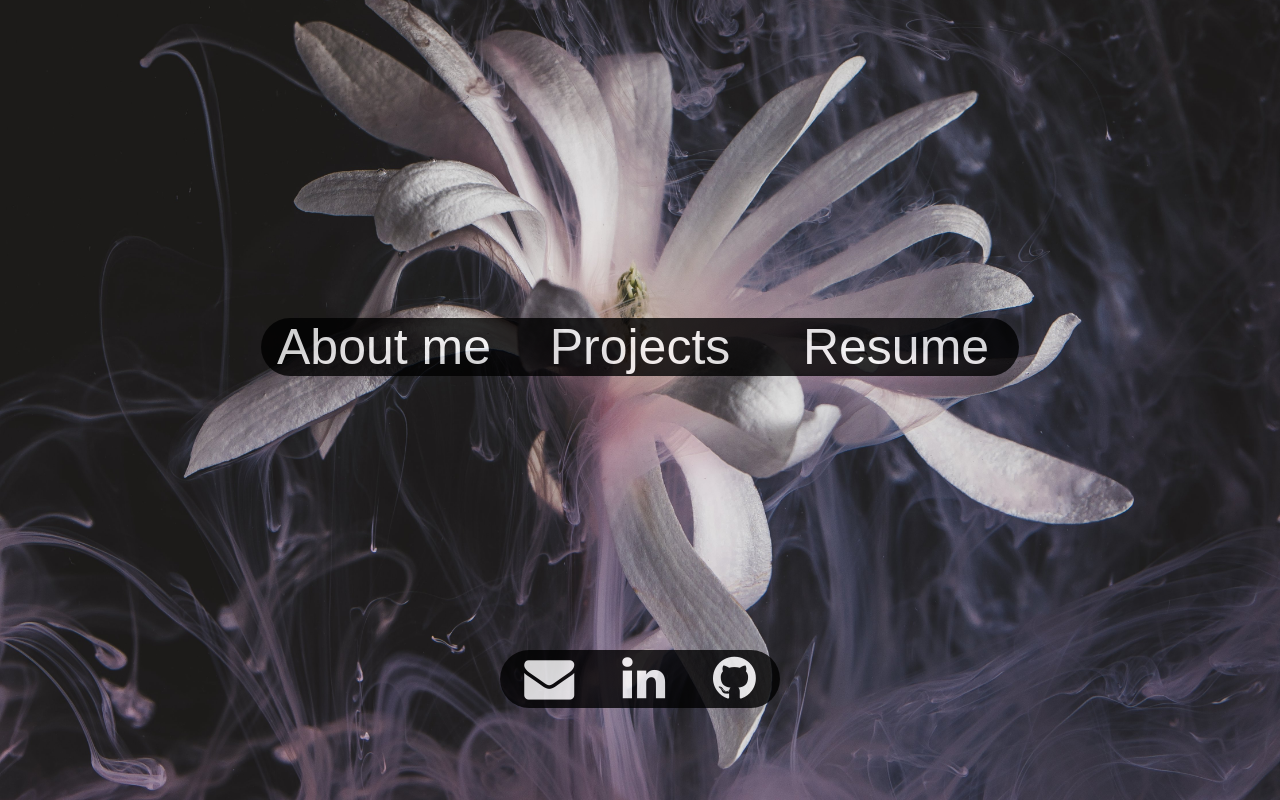
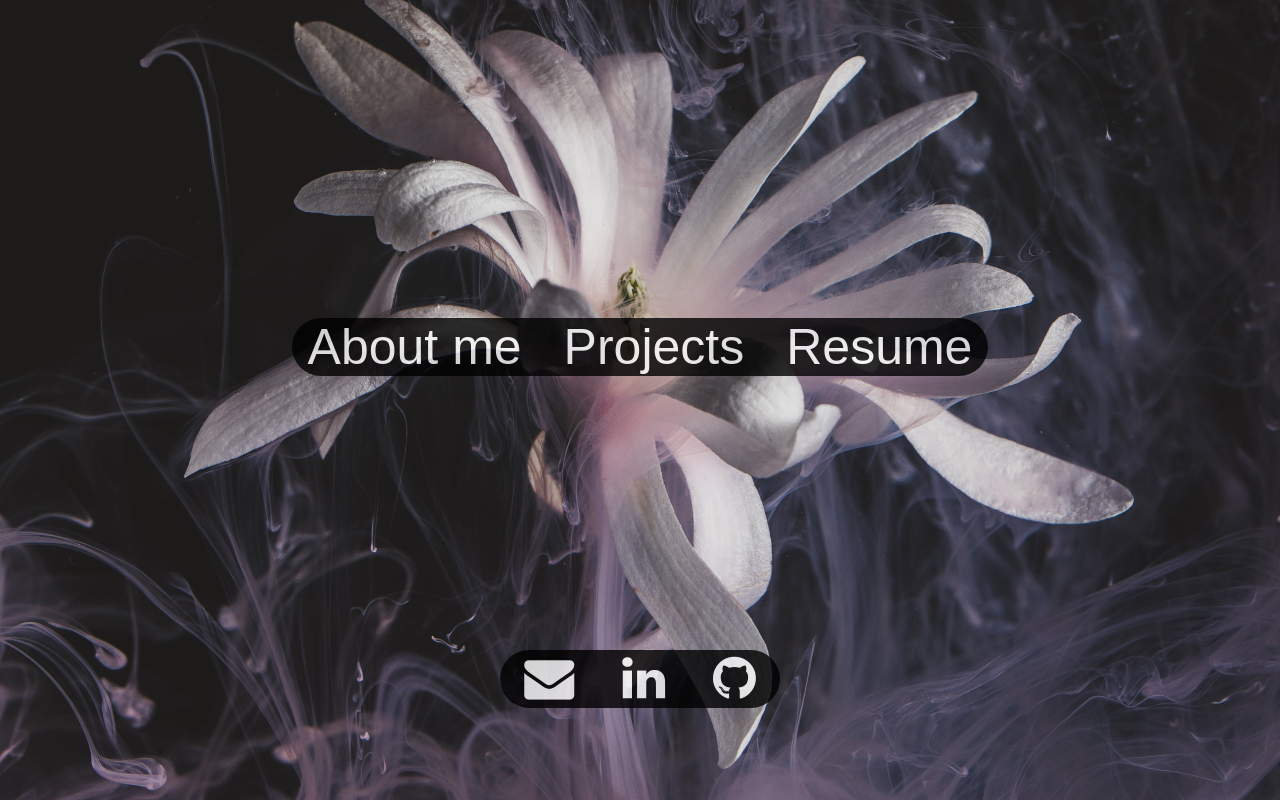
Before and after one commit to patrickdowling41/portfolio, a Vue app: page / in a window 1280 px wide. Built offline with nearby package versions, Linux system fonts and the light colour scheme.

Commit message:
changed to flex

```diff
--- a/src/components/home.vue
+++ b/src/components/home.vue
@@ -22,12 +22,12 @@ export default {};
 <style lang="scss" scoped>
 @media only screen and (min-width: 768px) {
   #container {
-    grid-template-columns: repeat(3, 1fr);
+    flex-direction: row;
   }
 }
 @media only screen and (max-width: 767px) {
   #container {
-    grid-template-columns: 1fr;
+    flex-direction: column;
   }
 }
 .nav-button {
@@ -40,7 +40,7 @@ export default {};
 }
 
 #container {
-  display: grid;
+  display: flex;
   grid-gap: 10px;
 }
 
```
